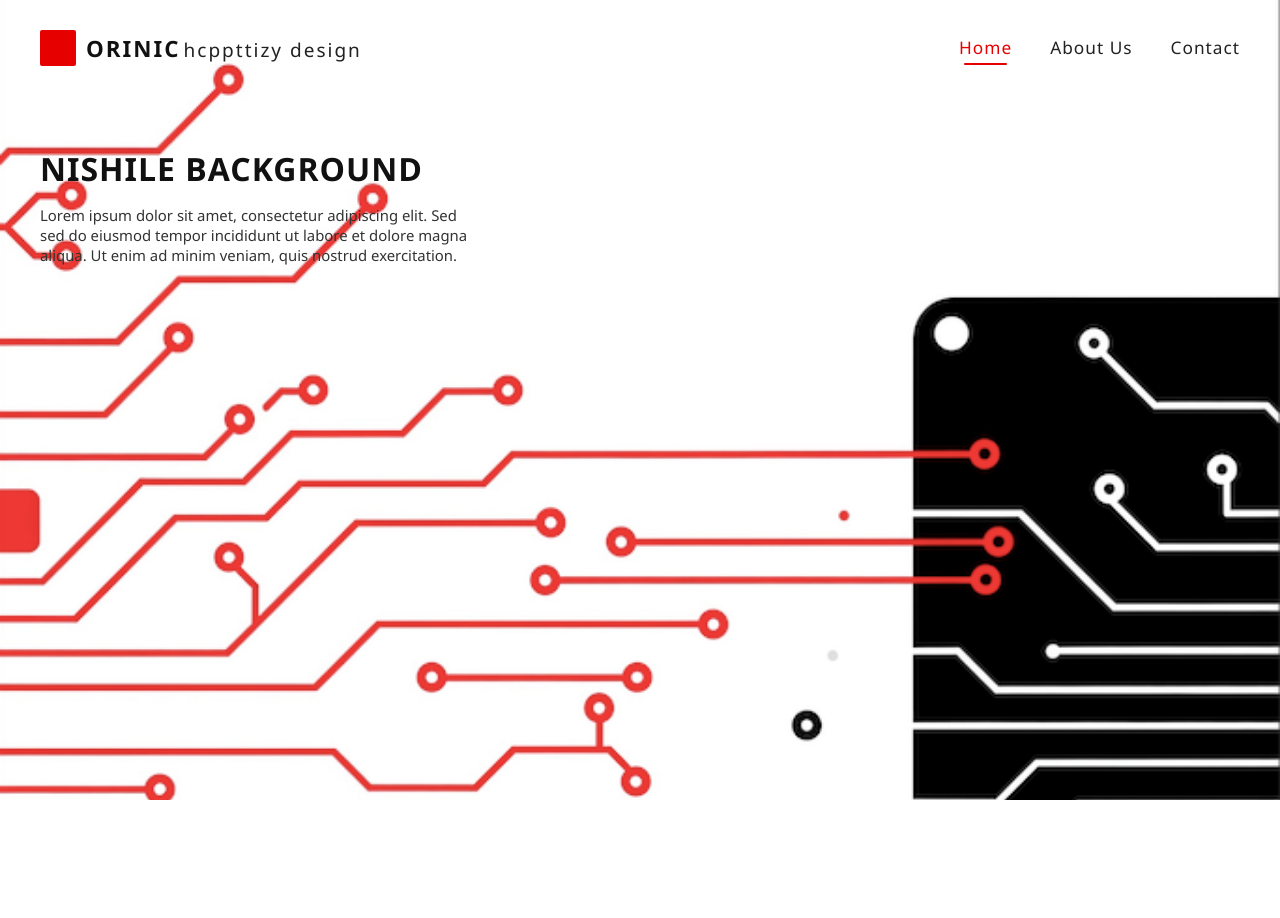
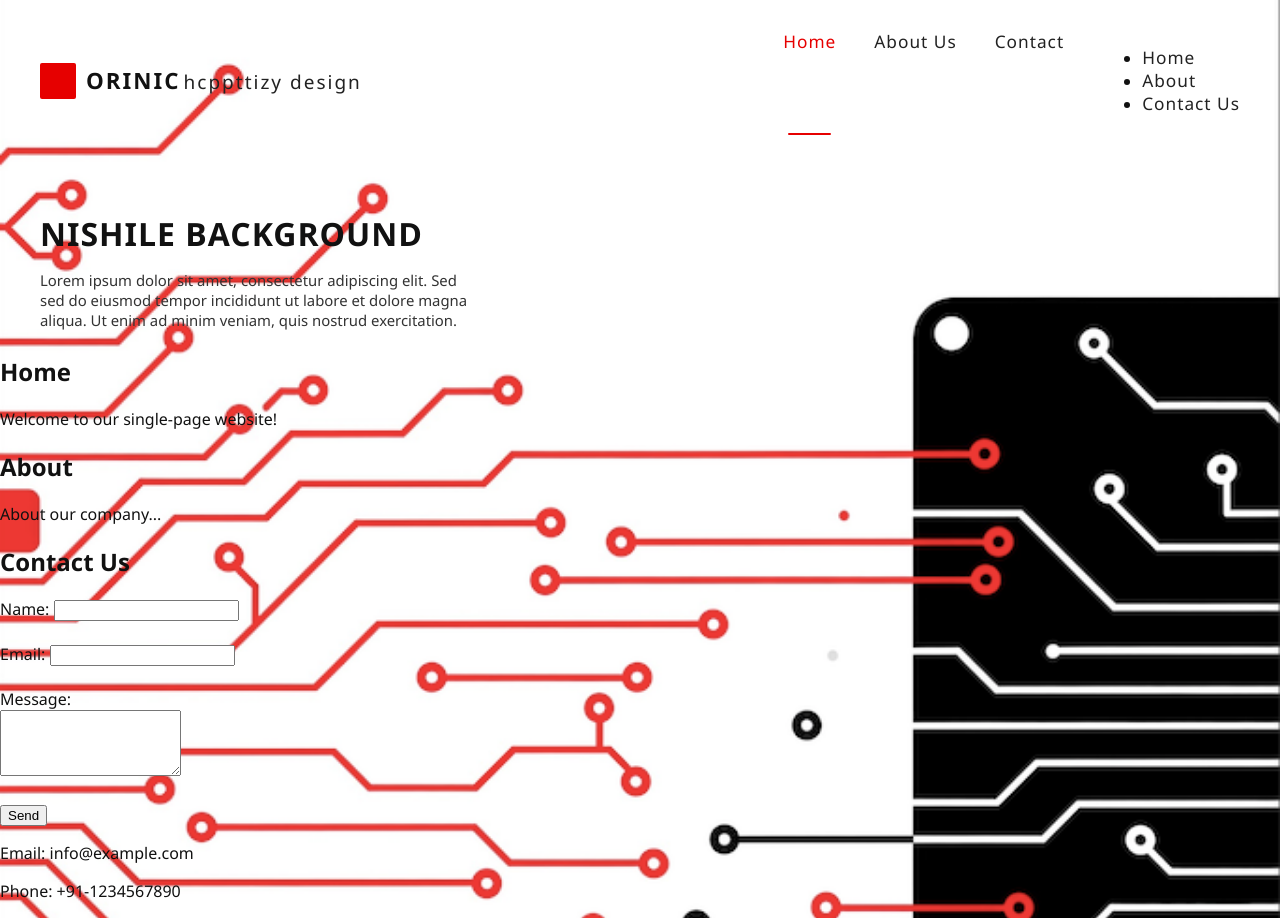
Before and after one commit to poonam0409/symmetric, a plain HTML site: page main.html in a window 1280 px wide. Before the commit the page ends 800 px from the top, so only its background shows below. Drawn offline with Linux system fonts and the light colour scheme.

Commit message:
Update main.html

```diff
--- a/main.html
+++ b/main.html
@@ -119,6 +119,11 @@
             <a href="#" class="active">Home</a>
             <a href="#">About Us</a>
             <a href="#">Contact</a>
+             <ul>
+      <li><a href="#home">Home</a></li>
+      <li><a href="#about">About</a></li>
+      <li><a href="#contact">Contact Us</a></li>
+    </ul>
         </nav>
     </header>
     <div class="main-content">
@@ -129,5 +134,29 @@
     <div class="circuit-bg">
         <img src="images/Welcome.png" alt="Welcome Image"
     </div>-->
+
+  <section id="home">
+    <h1>Home</h1>
+    <p>Welcome to our single-page website!</p>
+  </section>
+
+  <section id="about">
+    <h1>About</h1>
+    <p>About our company...</p>
+  </section>
+  <section id="contact">
+    <h1>Contact Us</h1>
+    <form>
+      <label for="name">Name:</label>
+      <input type="text" id="name" name="name"><br><br>
+      <label for="email">Email:</label>
+      <input type="email" id="email" name="email"><br><br>
+      <label for="message">Message:</label><br>
+      <textarea id="message" name="message" rows="4"></textarea><br><br>
+      <input type="submit" value="Send">
+    </form>
+    <p>Email: info@example.com</p>
+    <p>Phone: +91-1234567890</p>
+  </section>
 </body>
 </html>
```
